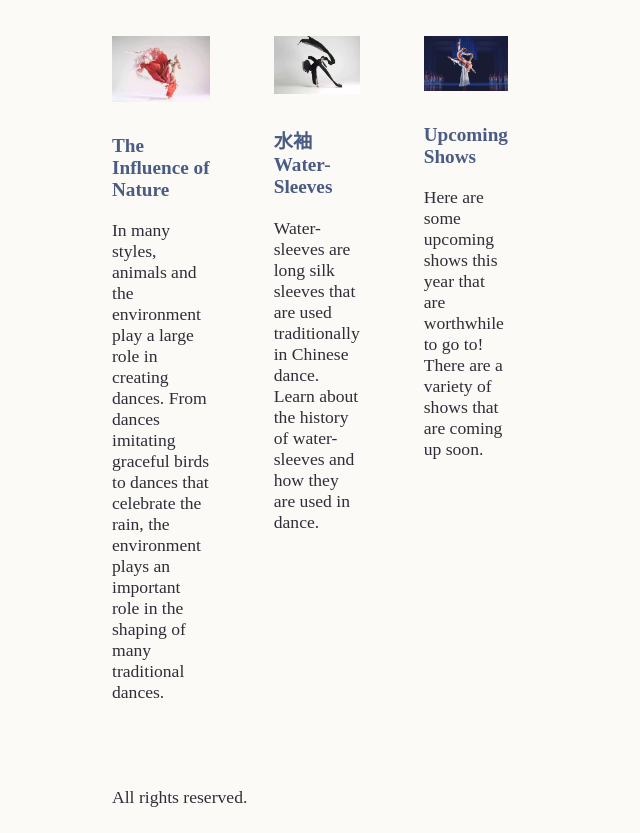
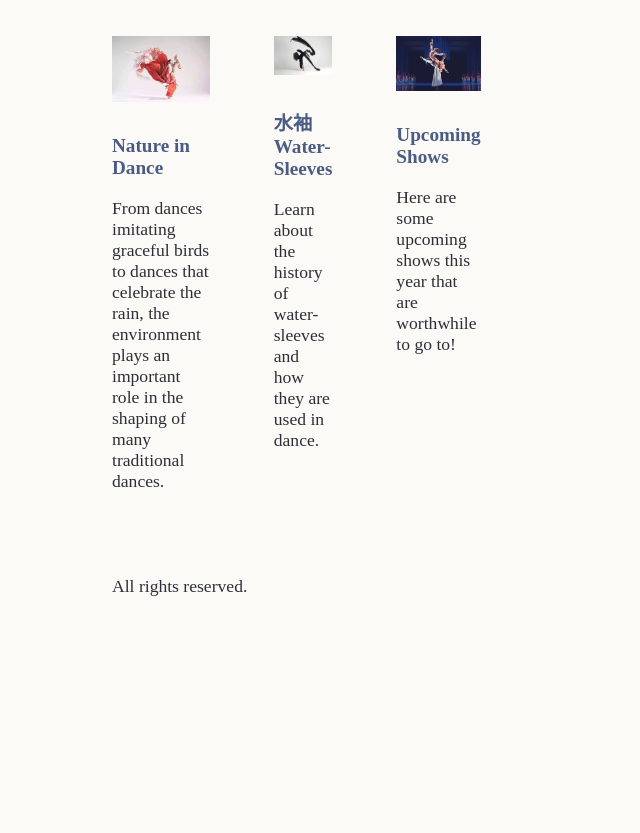
Before and after one commit to kunhuacheng/kunhuacheng.github.io, a plain HTML site: page grc339/digital-magazine/index.html in a window 1280 px wide. Shown: the part 1260-2093 px from the top of the page, without its empty margins (0-640 px from the left). After the commit the page ends 1882 px from the top, so only its background shows below. Drawn offline with Linux system fonts and the light colour scheme; a web font is replaced by a local one.

Commit message:
Update index.html

```diff
--- a/grc339/digital-magazine/index.html
+++ b/grc339/digital-magazine/index.html
@@ -15,6 +15,7 @@
         </head>
 
         <body>
+            <div class="container">
             <header>
                 <h1> <a href="index.html"> <img src= "wu.svg" alt="Logo of Wu."> </a> </h1> <!-- ★ Please use a proper alt attribute.-->
 
@@ -27,7 +28,6 @@
                     </ul>
                 </nav>
             </header>
-            <div class="container">
                 <main class="index">
                     <section class="mainstory"><!-- ★ Teaser for the main story. You may want to give it a class.-->
                             <figure>
@@ -73,9 +73,9 @@
                             <figure>
                                 <img src="images/dance4.jpeg" alt="Dancer posing in a red costume kicking up her dress.">
                             </figure>
-                                <h3>The Influence of Nature</h3>
+                                <h3>Nature in Dance</h3>
                                 <p>
-                                   In many styles, animals and the environment play a large role in creating dances. From dances imitating graceful birds to dances that celebrate the rain, the environment plays an important role in the shaping of many traditional dances.
+                                 From dances imitating graceful birds to dances that celebrate the rain, the environment plays an important role in the shaping of many traditional dances.
                                 </p>
                         </a>
                     </section>
@@ -87,7 +87,7 @@
                             </figure>
                                 <h3>水袖 Water-Sleeves</h3>
                                 <p>
-                                    Water-sleeves are long silk sleeves that are used traditionally in Chinese dance. Learn about the history of water-sleeves and how they are used in dance.
+                                    Learn about the history of water-sleeves and how they are used in dance.
                                 </p>
                         </a>
                     </section>
@@ -99,7 +99,7 @@
                             </figure>
                                 <h3>Upcoming Shows</h3>
                                 <p>
-                                    Here are some upcoming shows this year that are worthwhile to go to! There are a variety of shows that are coming up soon.
+                                    Here are some upcoming shows this year that are worthwhile to go to!
                                 </p>
                         </a>
                     </section>
```
